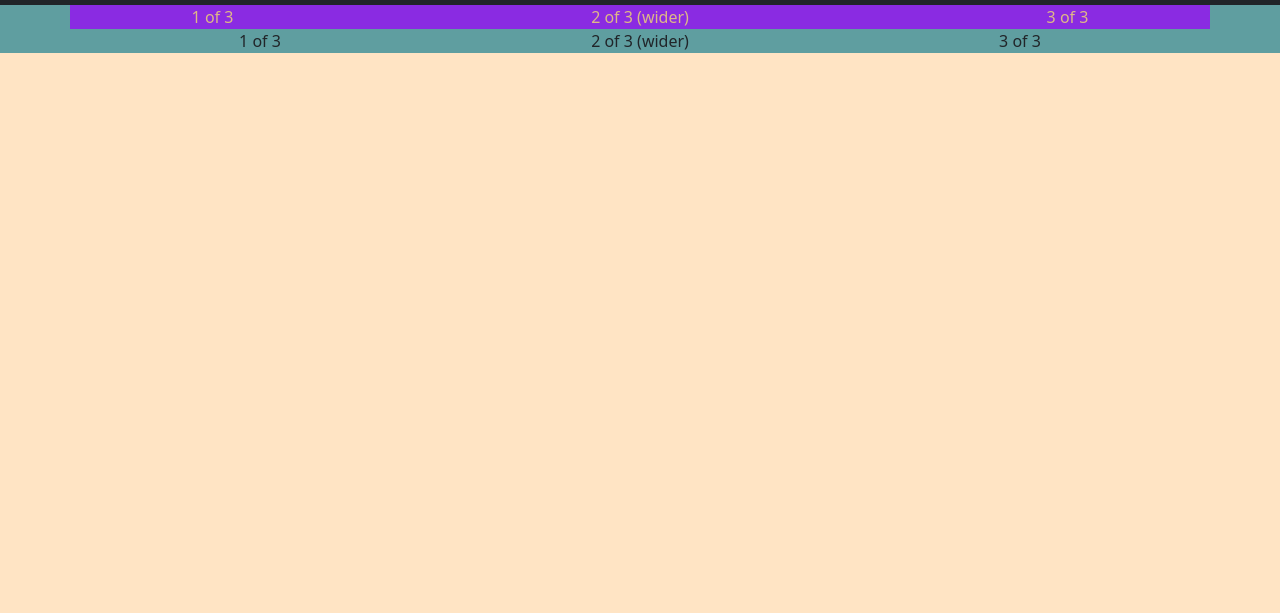
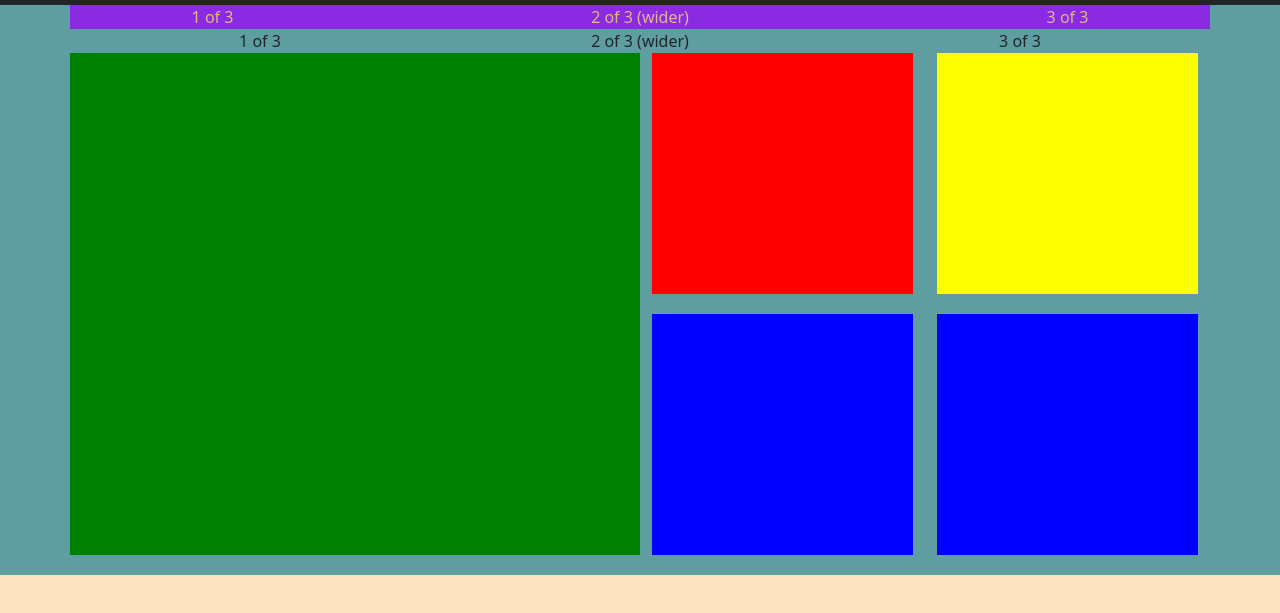
Before and after one commit to AlexanderGvozdev/Bootstrap5__example, a website: page bootstrap/index.html in a window 1280 px wide. Shown: the part 73-686 px from the top of the page. Drawn offline with Linux system fonts and the light colour scheme.

Commit message:
сетка

```diff
--- a/bootstrap/css/custom.css
+++ b/bootstrap/css/custom.css
@@ -14,3 +14,30 @@
 .button-seach-custom {
   width: 202px;
 }
+
+.box {
+  height: 241px;
+  width: 100%;
+}
+
+.one {
+  background-color: green;
+  height: 502px;
+  width: 100%;
+}
+
+.two {
+  background-color: red;
+}
+
+.three {
+  background-color: yellow;
+}
+
+.four {
+  background-color: blue;
+}
+
+.col-6-custom {
+  margin-bottom: 20px;
+}
--- a/bootstrap/index.html
+++ b/bootstrap/index.html
@@ -71,6 +71,31 @@
               3 of 3
             </div>
           </div>
+          <div class="row">
+            <div class="col-6">
+              <div class="row">
+                <div class="box one"></div>
+              </div>
+            </div>
+            <div class="col-6">
+              <div class="row">
+                <div class="col-6 col-6-custom">
+                  <div class="box two"></div>
+                </div>
+                <div class="col-6 col-6-custom">
+                  <div class="box three"></div>
+                </div>
+              </div>
+              <div class="row">
+                <div class="col-6 col-6-custom">
+                  <div class="box four"></div>
+                </div>
+                <div class="col-6">
+                  <div class="box four"></div>
+                </div>
+              </div>
+            </div>
+          </div>
         </div>
       </main>
       <script src="dist/js/bootstrap.js"></script>
```
